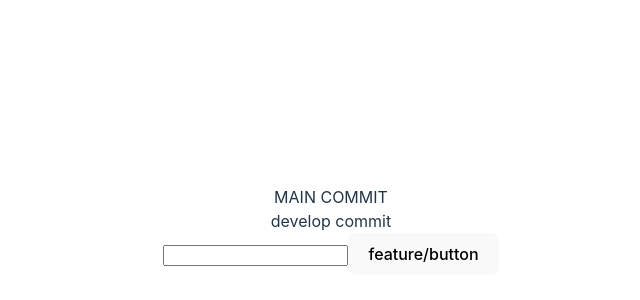
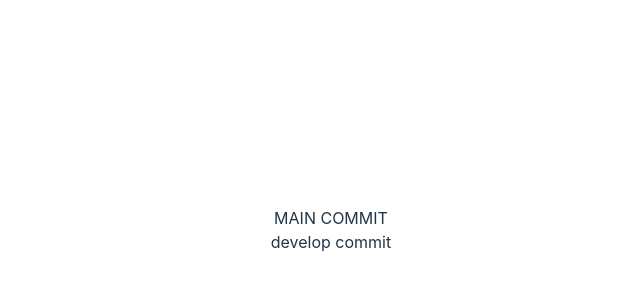
Before and after one commit to nakosta/test_github, a React (Vite) app: page / in a window 1280 px wide. Shown: the part 170-470 px from the top of the page, without its empty margins (309-949 px from the left). Built offline with nearby package versions, Linux system fonts and the light colour scheme.

Commit message:
new develop

```diff
--- a/src/App.tsx
+++ b/src/App.tsx
@@ -5,8 +5,6 @@ function App() {
     <>
       <div>MAIN COMMIT</div>
       <div>develop commit</div>
-      <input type="text" />
-      <button>feature/button</button>
     </>
   );
 }
```
